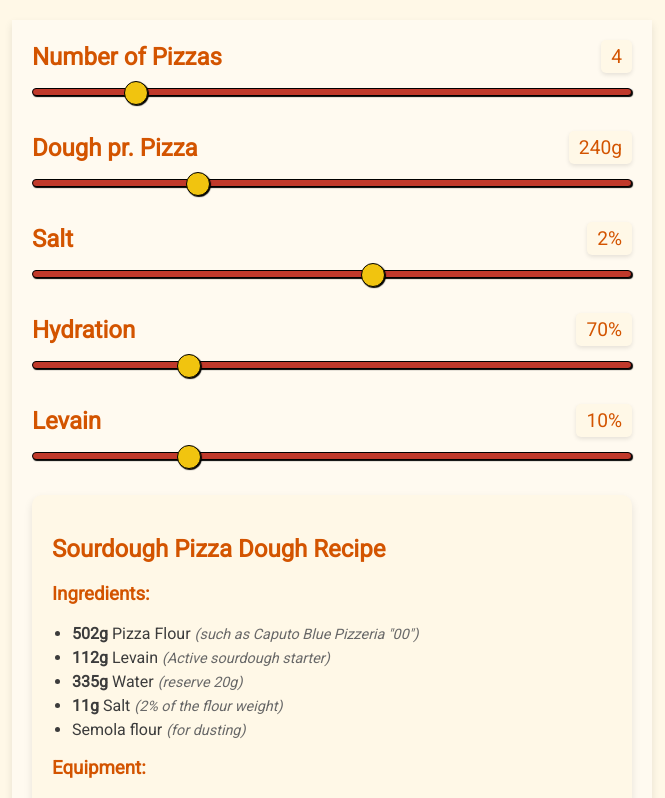
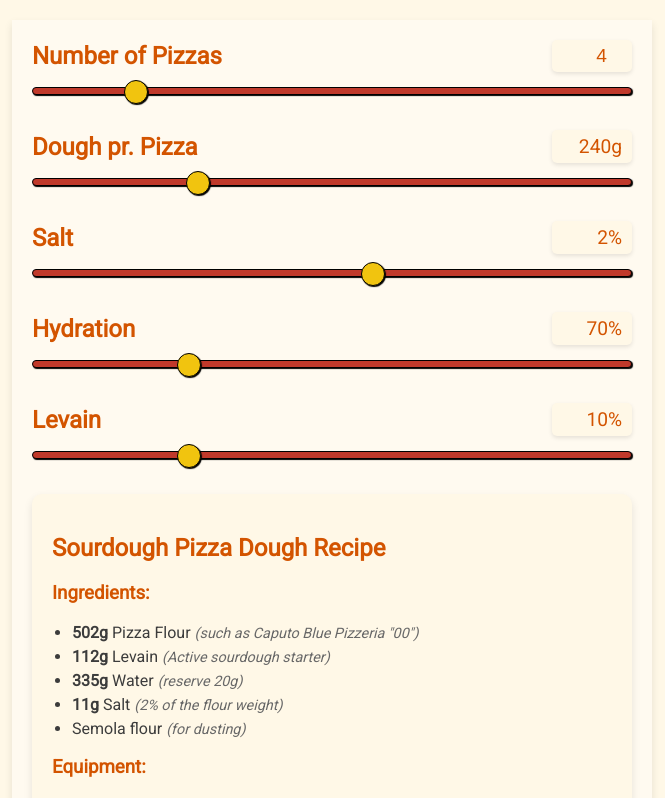
Before and after one commit to dagurbj/sourdough-pizza-calculator, a Vue app: page / in a window 1280 px wide. Shown: the top 798 px of the page, without its empty margins (308-973 px from the left). Built offline with nearby package versions, Linux system fonts and the light colour scheme.

Commit message:
Number of pizzas is now an input box

```diff
--- a/src/App.vue
+++ b/src/App.vue
@@ -2,7 +2,7 @@
 <div class="slider-container">
   <div class="slider-header">
     <h2>Number of Pizzas</h2>
-      <p class="selected-number">{{ numberOfPizzas }}</p>
+    <input type="number" v-model="numberOfPizzas" class="selected-number" min="1" @keyup.enter="removeFocus">
   </div>
   <input type="range" v-model="numberOfPizzas" min="1" max="20" step="1">
 </div>
@@ -111,7 +111,12 @@ export default {
     },
     gramsSalt() {
       return Math.round(this.saltPct / 100 * (this.gramsFlour + (- (2 * this.gramsFlour * this.levain / 100) / (this.levain / 100 - 1)) / 2));
+    }
   },
+  methods: {
+    removeFocus(event) {
+      event.target.blur(); // Remove focus from input field on Enter
+    }
   }
 };
 </script>
@@ -180,6 +185,9 @@ input[type="range"] {
   padding: 5px 10px;
   border-radius: 5px;
   box-shadow: 0px 2px 4px rgba(0, 0, 0, 0.1);
+  width: 60px;
+  text-align: right;
+  border: none;
 }
 
 /* Slider Track and Thumb */
```
Lines whose indentation alone changed are shown as unchanged.
